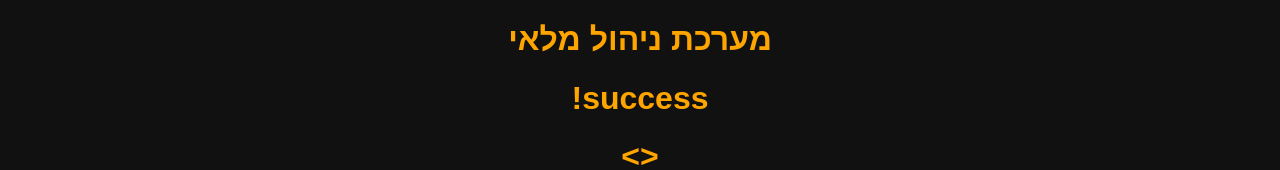
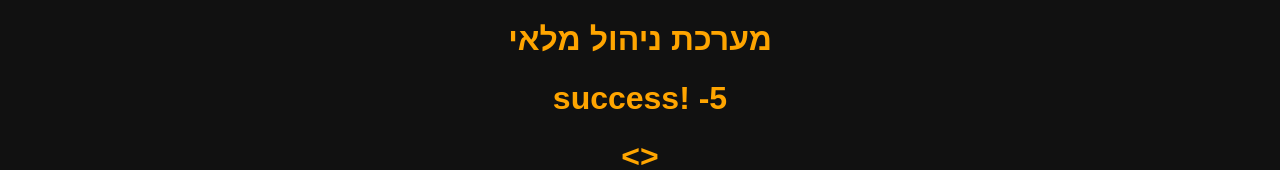
Before and after one commit to MatarCalif72/testing_grounds, a website: page frontend/public/index.html in a window 1280 px wide. Shown: the top 170 px of the page. Drawn offline with Linux system fonts and the light colour scheme; no server answers.

Commit message:
5th  commit

```diff
--- a/frontend/public/index.html
+++ b/frontend/public/index.html
@@ -9,7 +9,7 @@
 <body>
 
     <h1>מערכת ניהול מלאי</h1>
-    <h1> success!<h1>
+    <h1> success! -5 <h1>
 
 
 <>    <h1>ssdsddocker tag inventory-frontend-app:latest inventory-frontend-app:v1</h1>
```
